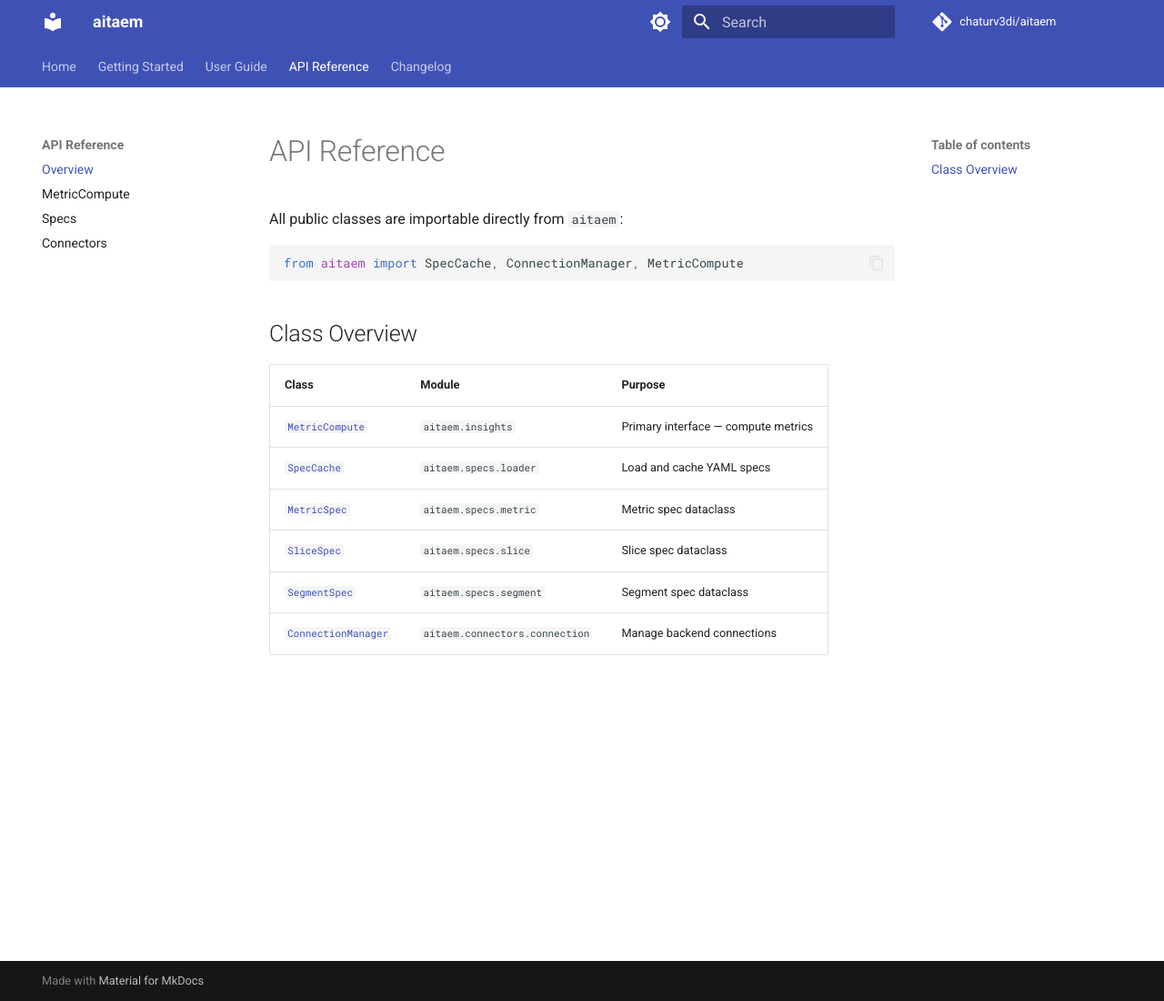
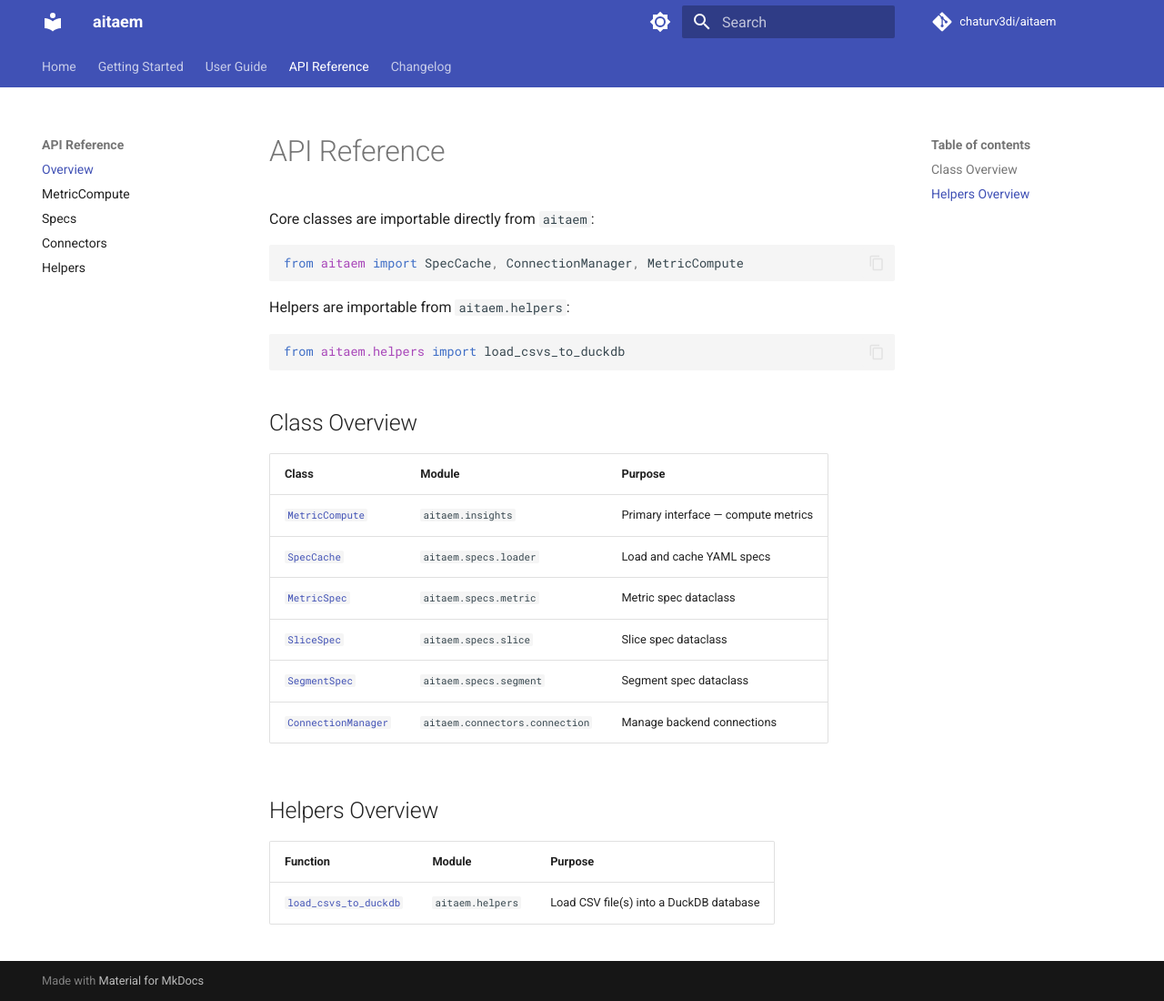
Before and after one commit to chaturv3di/aitaem, an MkDocs documentation site: the page built from docs/api/index.md, in a window 1280 px wide and 1100 px high. Shown: the whole window at 91% size. Built offline with MkDocs 1.6.1 and Material for MkDocs 9.7.7, drawn with Linux system fonts in a browser that asks for light colours; comment, search, counter and statistics services are not loaded.

Commit message:
Add helpers API docs, update changelog, and add docs instruction to CLAUDE.md

````diff
--- a/docs/api/index.md
+++ b/docs/api/index.md
@@ -1,9 +1,15 @@
 # API Reference
 
-All public classes are importable directly from `aitaem`:
+Core classes are importable directly from `aitaem`:
 
 ```python
 from aitaem import SpecCache, ConnectionManager, MetricCompute
+```
+
+Helpers are importable from `aitaem.helpers`:
+
+```python
+from aitaem.helpers import load_csvs_to_duckdb
 ```
 
 ## Class Overview
@@ -16,3 +22,9 @@ from aitaem import SpecCache, ConnectionManager, MetricCompute
 | [`SliceSpec`](specs.md#aitaem.specs.slice.SliceSpec) | `aitaem.specs.slice` | Slice spec dataclass |
 | [`SegmentSpec`](specs.md#aitaem.specs.segment.SegmentSpec) | `aitaem.specs.segment` | Segment spec dataclass |
 | [`ConnectionManager`](connectors.md) | `aitaem.connectors.connection` | Manage backend connections |
+
+## Helpers Overview
+
+| Function | Module | Purpose |
+|----------|--------|---------|
+| [`load_csvs_to_duckdb`](helpers.md) | `aitaem.helpers` | Load CSV file(s) into a DuckDB database |
--- a/mkdocs.yml
+++ b/mkdocs.yml
@@ -54,6 +54,7 @@ nav:
       - MetricCompute: api/insights.md
       - Specs: api/specs.md
       - Connectors: api/connectors.md
+      - Helpers: api/helpers.md
   - Changelog: changelog.md
 
 markdown_extensions:
````
Also changed, not shown: CLAUDE.md (+12 -1 lines), docs/api/helpers.md (added, +7 -0 lines), docs/changelog.md (+7 -0 lines).
